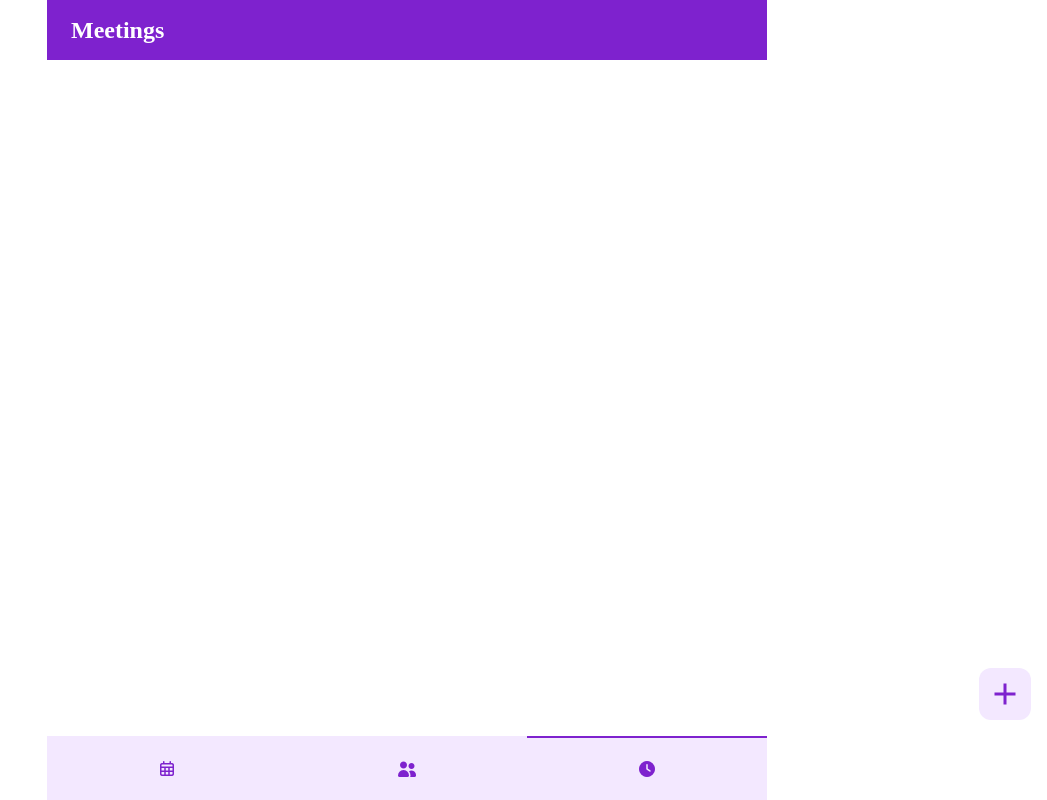
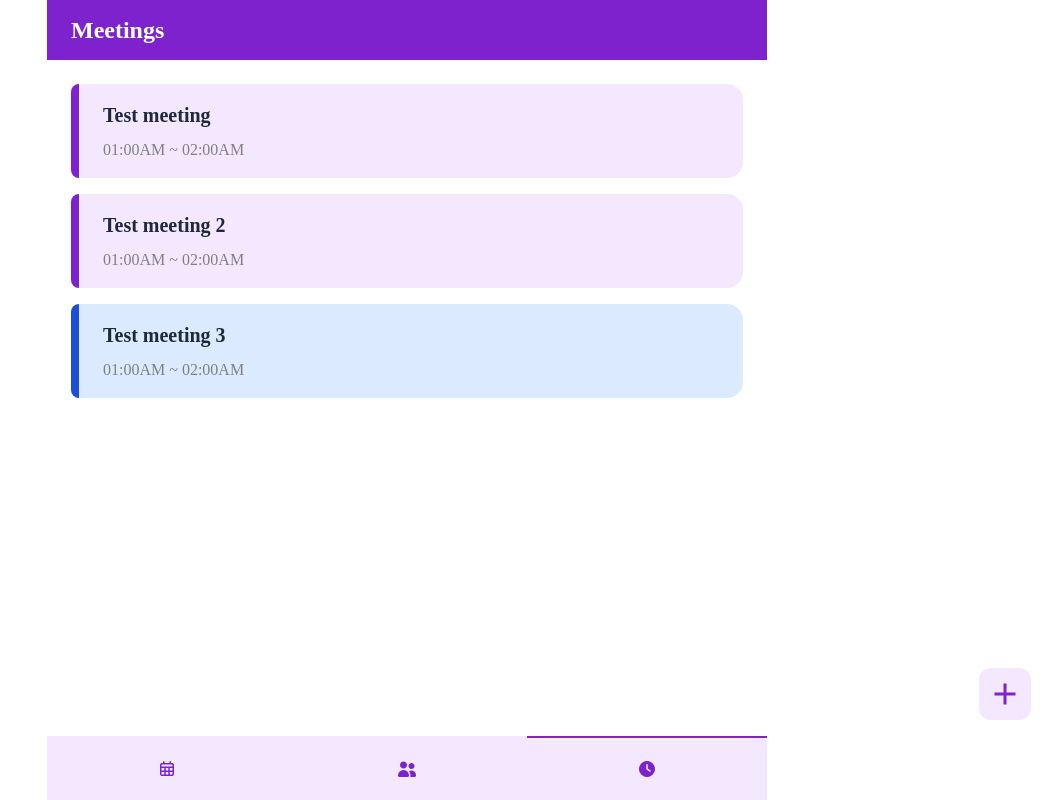
Before and after one commit to babycroc/id311-lets-meek, a SvelteKit app: page /meetings in a window 1280 px wide. Shown: the whole page, without its empty margins (233-1280 px from the left). Built offline with nearby package versions, Linux system fonts and the light colour scheme.

Commit message:
Add meetings list with dummy data

```diff
--- a/src/lib/components/GroupCard.svelte
+++ b/src/lib/components/GroupCard.svelte
@@ -1,9 +1,10 @@
 <script lang="ts">
   import AddButton from "./AddButton.svelte";
   import Card from "./Card.svelte";
+  import type { Color, Group } from "../types";
 
-  export let group: string;
-  export let color: { background: string; main: string; hover: string };
+  export let group: Group;
+  export let color: Color;
 
   const createMeeting = () => {
     console.log("Create Meeting!");
@@ -11,7 +12,7 @@
 </script>
 
 <Card background={color.background} border={color.main}>
-  <p>{group}</p>
+  <p>{group.name}</p>
   <div class="right-align">
     <AddButton
       color="white"
--- /dev/null
+++ b/src/lib/components/MeetingCard.svelte
@@ -0,0 +1,41 @@
+<script lang="ts">
+  import AddButton from "./AddButton.svelte";
+  import Card from "./Card.svelte";
+
+  import groupData from "../data/groups.json";
+  import colorData from "../data/colors.json";
+  import type { Color, Group, Meeting } from "../types";
+
+  export let meeting: Meeting;
+
+  const groupIdx: number = groupData.findIndex(
+    (group: Group) => group.id == meeting.groupId
+  );
+  console.log(groupIdx);
+  const color: Color = colorData[groupIdx];
+
+  const formatTime = (colIdx: number) => {
+    const hours = ("0" + (Math.floor(colIdx / 2) % 12)).slice(-2);
+    const minutes = colIdx % 2 == 0 ? "00" : "30";
+    const apm = Math.floor(colIdx / 2) < 12 ? "AM" : "PM";
+    return hours + ":" + minutes + apm;
+  };
+</script>
+
+<Card background={color.background} border={color.main}>
+  <h1>{meeting.name}</h1>
+  <p>{formatTime(meeting.colStart)} ~ {formatTime(meeting.colEnd)}</p>
+</Card>
+
+<style>
+  h1 {
+    text-align: left;
+    font-size: 20px;
+    font-weight: bold;
+  }
+  p {
+    font-size: 16px;
+    font-weight: normal;
+    color: gray;
+  }
+</style>
--- /dev/null
+++ b/src/lib/data/colors.json
@@ -0,0 +1,17 @@
+[
+  {
+    "background": "var(--light-purple)",
+    "main": "var(--purple)",
+    "hover": "var(--hover-purple)"
+  },
+  {
+    "background": "var(--light-blue)",
+    "main": "var(--blue)",
+    "hover": "var(--hover-blue)"
+  },
+  {
+    "background": "var(--light-orange)",
+    "main": "var(--orange)",
+    "hover": "var(--hover-orange)"
+  }
+]
--- a/src/lib/data/meetings.json
+++ b/src/lib/data/meetings.json
@@ -10,5 +10,29 @@
     "startTime": 1686585600000,
     "x": "127",
     "y": "36"
+  },
+  {
+    "id": "VS684Juqqk2InTD3KYnr",
+    "colEnd": 4,
+    "colStart": 2,
+    "endTime": 1686589200000,
+    "groupId": "84ny7mpusheioUUQLvWO",
+    "name": "Test meeting 2",
+    "row": 1,
+    "startTime": 1686585600000,
+    "x": "127",
+    "y": "36"
+  },
+  {
+    "id": "VS684Juqqk2InTD3KYnr",
+    "colEnd": 4,
+    "colStart": 2,
+    "endTime": 1686589200000,
+    "groupId": "QqMA28GfKmvbzXphNNpY",
+    "name": "Test meeting 3",
+    "row": 1,
+    "startTime": 1686585600000,
+    "x": "127",
+    "y": "36"
   }
 ]
--- /dev/null
+++ b/src/lib/types.ts
@@ -0,0 +1,25 @@
+export interface Color {
+  background: string;
+  main: string;
+  hover: string;
+}
+
+export interface Group {
+  id: string;
+  name: string;
+  meetings: string[];
+  users: string[];
+}
+
+export interface Meeting {
+  id: string;
+  colEnd: number;
+  colStart: number;
+  endTime: number;
+  groupId: string;
+  name: string;
+  row: number;
+  startTime: number;
+  x: string;
+  y: string;
+}
--- a/src/routes/groups/+page.svelte
+++ b/src/routes/groups/+page.svelte
@@ -3,25 +3,11 @@
   import AddButton from "../../lib/components/AddButton.svelte";
 
   import groupData from "../../lib/data/groups.json";
+  import colorData from "../../lib/data/colors.json";
+  import type { Color, Group } from "$lib/types";
 
-  const colors: { background: string; main: string; hover: string }[] = [
-    {
-      background: "var(--light-purple)",
-      main: "var(--purple)",
-      hover: "var(--hover-purple)",
-    },
-    {
-      background: "var(--light-blue)",
-      main: "var(--blue)",
-      hover: "var(--hover-blue)",
-    },
-    {
-      background: "var(--light-orange)",
-      main: "var(--orange)",
-      hover: "var(--hover-orange)",
-    },
-  ];
-  const groups: string[] = groupData.map((group) => group.name);
+  const colors: Color[] = colorData;
+  const groups: Group[] = groupData;
 
   const addGroup = () => {
     console.log("Add Group!");
--- a/src/routes/meetings/+page.svelte
+++ b/src/routes/meetings/+page.svelte
@@ -1,5 +1,11 @@
-<script>
+<script lang="ts">
+  import MeetingCard from "$lib/components/MeetingCard.svelte";
   import AddButton from "../../lib/components/AddButton.svelte";
+
+  import meetingData from "../../lib/data/meetings.json";
+  import type { Meeting } from "../../lib/types";
+
+  const meetings: Meeting[] = meetingData;
 
   const addMeeting = () => {
     console.log("Add Meeting!");
@@ -10,6 +16,11 @@
   <title>Meetings</title>
 </svelte:head>
 
+<div class="list-container">
+  {#each meetings as meeting, i}
+    <MeetingCard {meeting} />
+  {/each}
+</div>
 <AddButton fixed onClick={addMeeting} />
 
 <style>
```
